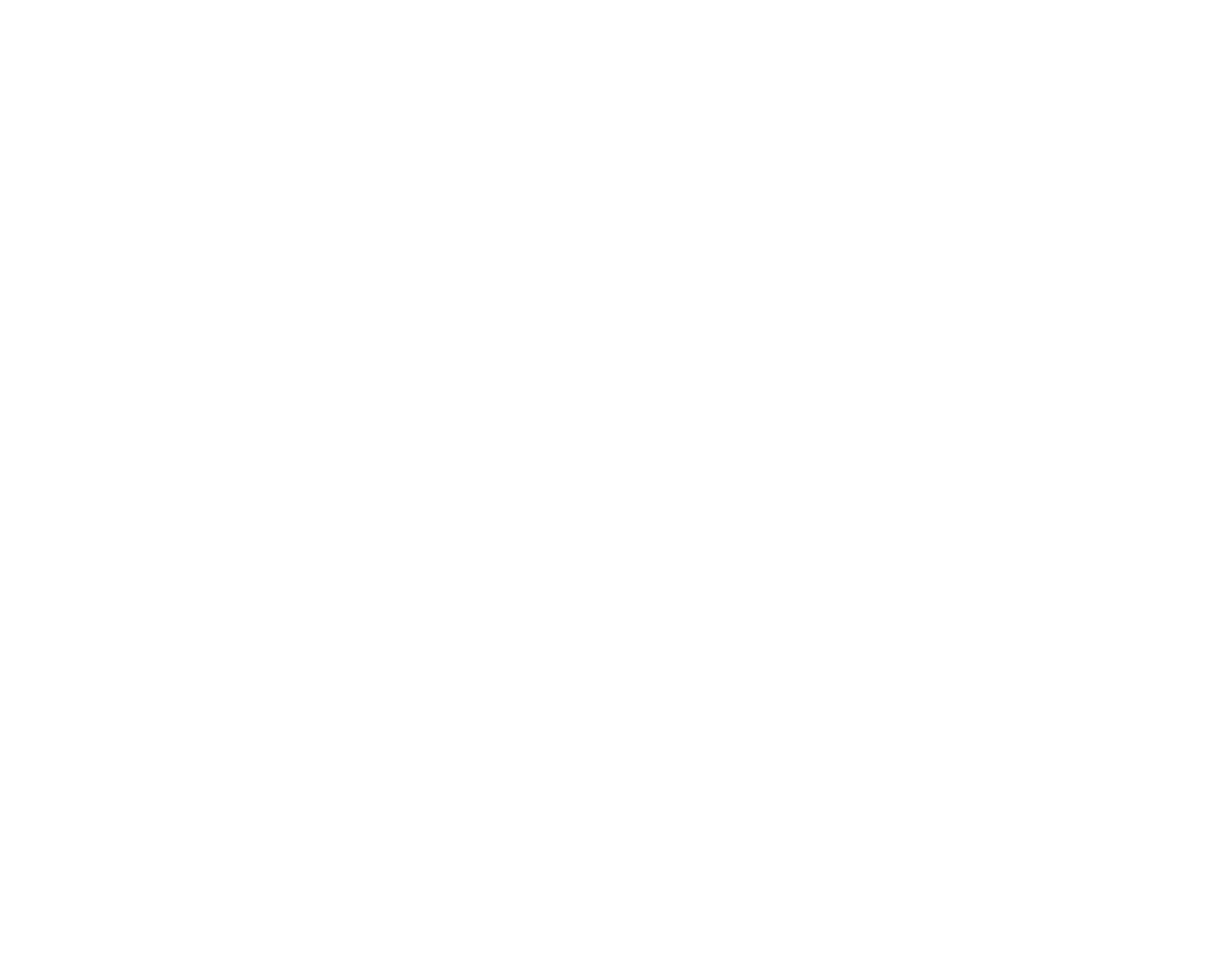
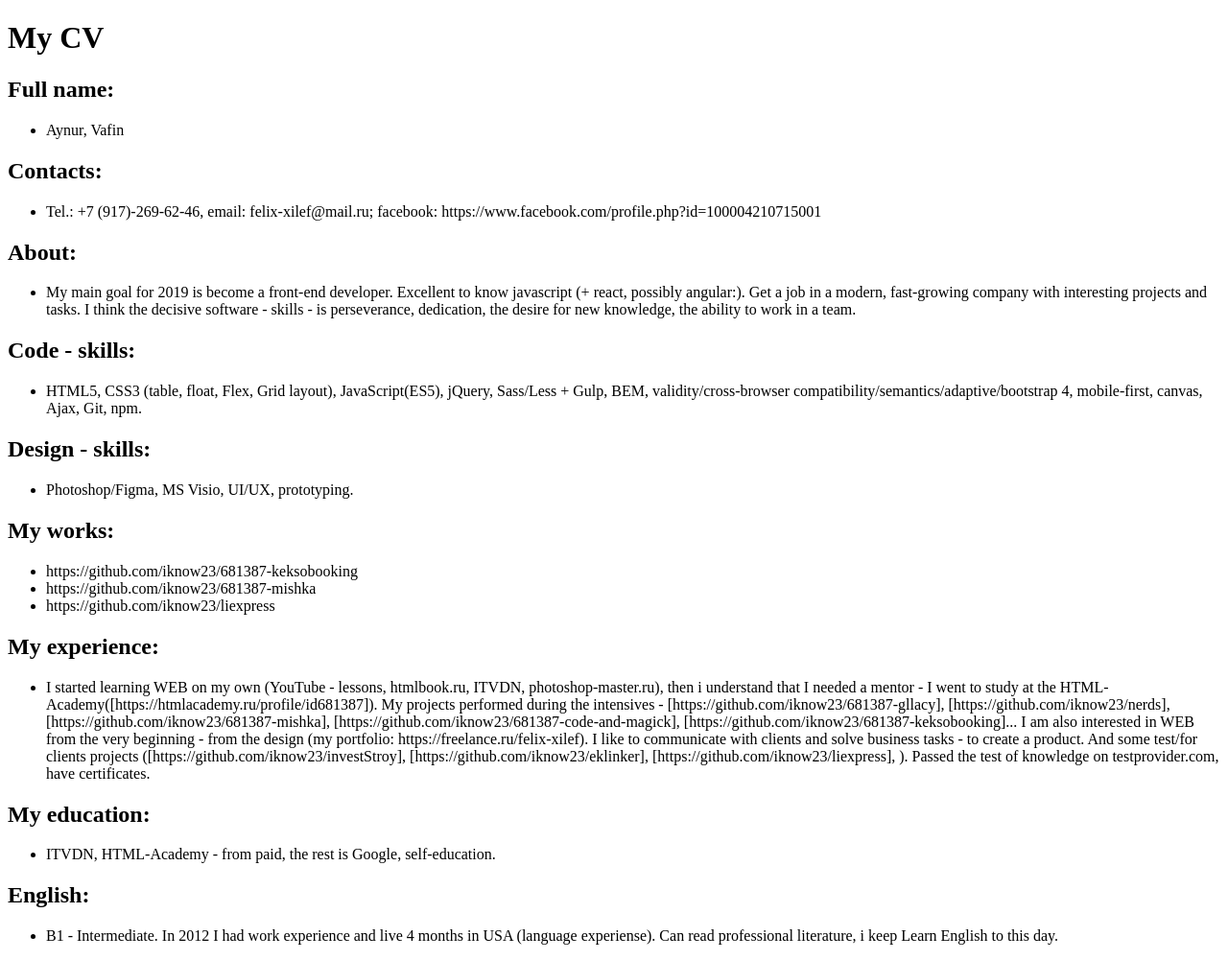
Before and after one commit to iknow23/rsschool-2019Q1-cv, a plain HTML site: page index.html in a window 1280 px wide. Shown: the whole page at 96% size. Before the commit the page ends 800 px from the top, so only its background shows below. Drawn offline with Linux system fonts and the light colour scheme.

Commit message:
Add main info

```diff
--- a/index.html
+++ b/index.html
@@ -6,6 +6,91 @@
 	<link href="style.css" rel="stylesheet">
 </head>
 <body>
+    <header class="page-header">
+        <h1 class="page-header__title">My CV</h1>
+    </header>
 
+    <main class="page-main">
+        <section class="name">
+            <h2 class="name__title">Full name:</h2>
+            <ul class="name__list">
+                <li class="name__item">
+                    Aynur, Vafin
+                </li>
+            </ul>
+        </section>
+        <section class="contacts">
+            <h2 class="contacts__title">Contacts:</h2>
+            <ul class="contacts__list">
+                <li class="contacts__item">
+                    Tel.: +7 (917)-269-62-46, email: felix-xilef@mail.ru; facebook: https://www.facebook.com/profile.php?id=100004210715001
+                </li>
+            </ul>
+        </section>
+        <section class="about">
+            <h2 class="about__title">About:</h2>
+            <ul class="about__list">
+                <li class="contacts__item">
+                    My main goal for 2019 is become a front-end developer. Excellent to know javascript (+ react, possibly angular:). Get a job in a modern, fast-growing company with interesting projects and tasks. I think the decisive software - skills - is perseverance, dedication, the desire for new knowledge, the ability to work in a team.
+                </li>
+            </ul>
+        </section>
+        <section class="skills">
+            <h2 class="skills__title">Code - skills:</h2>
+            <ul class="skills__list">
+                <li class="skills__item">
+                    HTML5, CSS3 (table, float, Flex, Grid layout), JavaScript(ES5), jQuery, Sass/Less + Gulp, BEM, validity/cross-browser compatibility/semantics/adaptive/bootstrap 4, mobile-first, canvas, Ajax, Git, npm.
+                </li>
+            </ul>
+            <h2 class="skills__title">Design - skills:</h2>
+            <ul class="skills__list">
+                <li class="skills__item">
+                    Photoshop/Figma, MS Visio, UI/UX, prototyping.
+                </li>
+            </ul>
+        </section>
+        <section class="work">
+            <h2 class="work__title">My works:</h2>
+            <ul class="work__list">
+                <li class="work__item">
+                    https://github.com/iknow23/681387-keksobooking
+                </li>
+                <li class="work__item">
+                    https://github.com/iknow23/681387-mishka
+                </li>
+                <li class="work__item">
+                    https://github.com/iknow23/liexpress
+                </li>
+            </ul>
+        </section>
+        <section class="experience">
+            <h2 class="experience__title">My experience:</h2>
+            <ul class="experience__list">
+                <li class="experience__item">
+                    I started learning WEB on my own (YouTube - lessons, htmlbook.ru, ITVDN, photoshop-master.ru), then i understand that I needed a mentor - I went to study at the HTML-Academy([https://htmlacademy.ru/profile/id681387]).
+                    My projects performed during the intensives - [https://github.com/iknow23/681387-gllacy], [https://github.com/iknow23/nerds], [https://github.com/iknow23/681387-mishka], [https://github.com/iknow23/681387-code-and-magick], [https://github.com/iknow23/681387-keksobooking]...
+                    I am also interested in WEB from the very beginning - from the design (my portfolio: https://freelance.ru/felix-xilef). I like to communicate with clients and solve business tasks - to create a product.
+                    And some test/for clients projects ([https://github.com/iknow23/investStroy], [https://github.com/iknow23/eklinker], [https://github.com/iknow23/liexpress], ).
+                    Passed the test of knowledge on testprovider.com, have certificates.
+                </li>
+            </ul>
+        </section>
+        <section class="education">
+            <h2 class="education__title">My education:</h2>
+            <ul class="education__list">
+                <li class="education__item">
+                    ITVDN, HTML-Academy - from paid, the rest is Google, self-education.
+                </li>
+            </ul>
+        </section>
+        <section class="language">
+            <h2 class="language__title">English:</h2>
+            <ul class="language__list">
+                <li class="language__item">
+                    B1 - Intermediate. In 2012 I had work experience and live 4 months in USA (language experiense). Can read professional literature, i keep Learn English to this day.
+                </li>
+            </ul>
+        </section>
+    </main>
 </body>
 </html>
```
